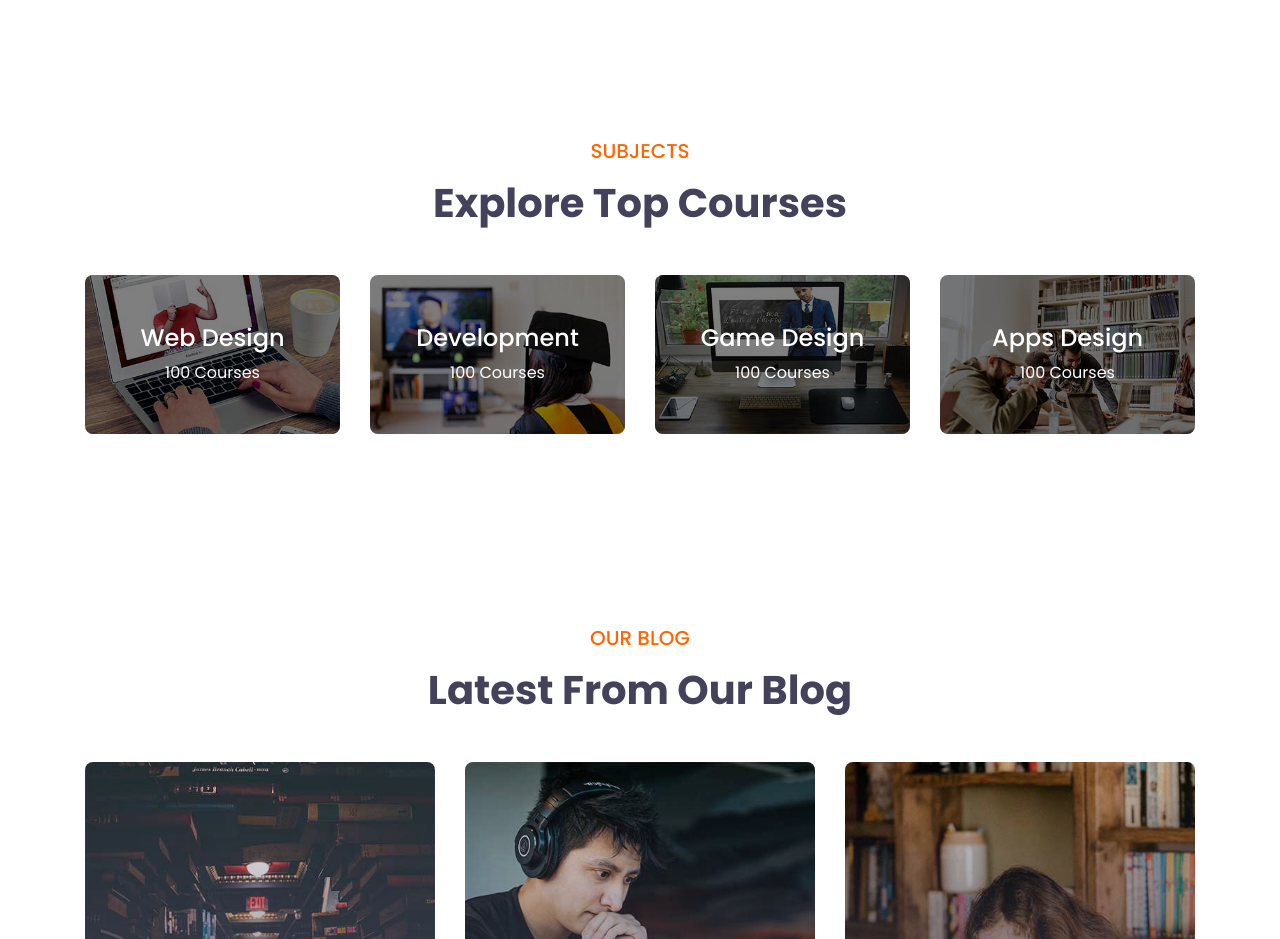
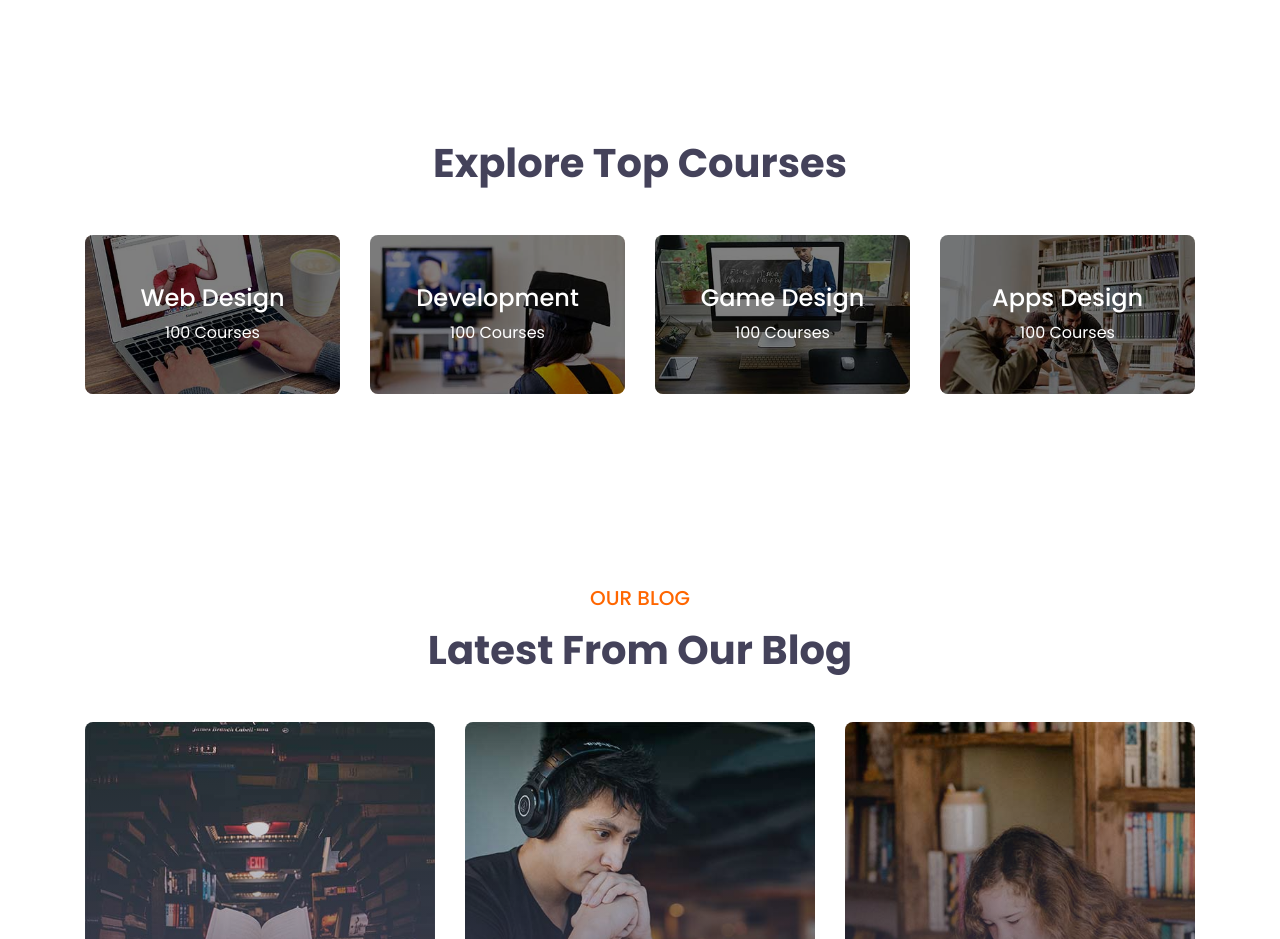
Before and after one commit to TeodorTod/Learn-With-Fun, a React (Create React App) app: page / in a window 1280 px wide. Shown: the part 840-1779 px from the top of the page. Built offline with nearby package versions, Linux system fonts and the light colour scheme.

Commit message:
EditHome component

```diff
--- a/src/components/Home/Home.js
+++ b/src/components/Home/Home.js
@@ -49,7 +49,6 @@ const Home = () => {
     <div className="container-fluid py-5">
         <div className="container pt-5 pb-3">
             <div className="text-center mb-5">
-                <h5 className="text-primary text-uppercase mb-3" >Subjects</h5>
                 <h1>Explore Top Courses</h1>
             </div>
             <div className="row">
```
